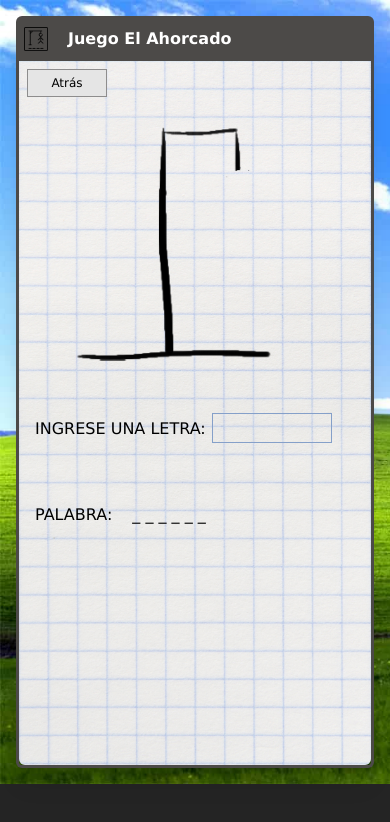
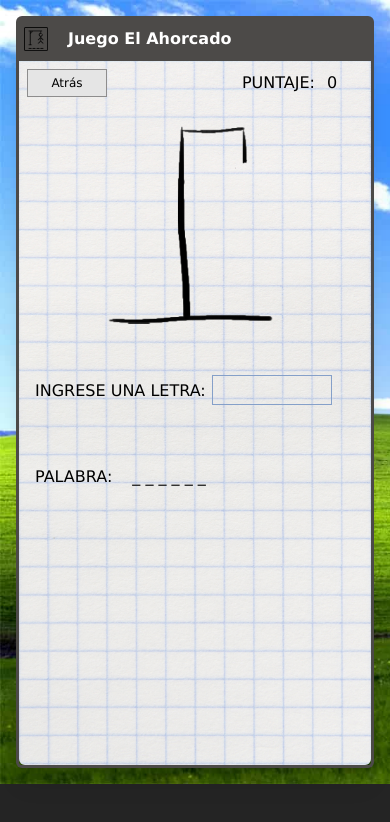
Before and after one commit to QuinSDev/hangman-game-frontend, a React (Vite) app: page /juego-nuevo in a window 390 px wide. Shown: the top 822 px of the page. Built offline with nearby package versions, Linux system fonts and the light colour scheme.

Commit message:
Se ubica el puntaje en la parte superio de la imagen para las resoluciones mobile, y la imágen se vuelve más pequeña y se centra

```diff
--- a/src/components/HangmanImage.jsx
+++ b/src/components/HangmanImage.jsx
@@ -3,8 +3,8 @@ import React from 'react'
 export const HangmanImage = ({ imagesHangman, position }) => {
 
   return (
-    <div id="hangman" className="flex py-4 px-14">
-        <img className='w-52' src={imagesHangman[position]}/>
+    <div id="hangman" className="flex justify-center sm:justify-start py-4 px-14">
+        <img className='w-44 sm:w-52' src={imagesHangman[position]}/>
     </div>
   )
 }
--- a/src/components/NewGame.jsx
+++ b/src/components/NewGame.jsx
@@ -13,28 +13,27 @@ export const NewGame = ({
   scoreGame,
   error,
   inputValue,
-  setInputValue
+  setInputValue,
 }) => {
-
   const [windowWidth, setWindowWidth] = useState(window.innerWidth);
-  const [windowHeight, setWindowHeight] = useState(window.innerHeight)
+  const [windowHeight, setWindowHeight] = useState(window.innerHeight);
 
   useEffect(() => {
     const handleResize = () => {
       setWindowWidth(window.innerWidth);
-      setWindowHeight(window.innerHeight)
+      setWindowHeight(window.innerHeight);
     };
 
-    window.addEventListener('resize', handleResize);
+    window.addEventListener("resize", handleResize);
 
     // Limpiar el evento al desmontar el componente
     return () => {
-      window.removeEventListener('resize', handleResize);
+      window.removeEventListener("resize", handleResize);
     };
   }, []);
 
   const cardStyle = {
-    width: windowWidth <= 600 ? '100%' : '750px',
+    width: windowWidth <= 600 ? "100%" : "750px",
     // height: windowHeight <= 600 ? '100%' : '559px'
   };
 
@@ -59,7 +58,10 @@ export const NewGame = ({
   };
 
   return (
-    <div className="card shadow-xl h-full rounded-md flex flex-col" style={cardStyle}>
+    <div
+      className="card shadow-xl h-full rounded-md flex flex-col"
+      style={cardStyle}
+    >
       <div className="h-12 bg-[#4c4a48] flex justify-start items-center rounded-t-md px-2">
         <img className="w-6 h-6" src={logoHangman} alt="" />
         <h3 className="ml-5 font-semibold text-base text-white">
@@ -71,7 +73,7 @@ export const NewGame = ({
           className="rounded-b-md h-full relative overflow-hidden"
           style={bodyStyle}
         >
-          <div className="flex gap-3 p-2">
+          <div className="flex items-center gap-3 p-2">
             {/* <button
               className="w-24 h-8 text-black text-xs text-center "
               style={bgButton}
@@ -86,6 +88,12 @@ export const NewGame = ({
                 Atrás
               </button>
             </Link>
+            <div className="flex sm:hidden ml-auto">
+              <label htmlFor="" className="text-black">
+                PUNTAJE:
+              </label>
+              <p className="ml-3 w-9 text-black">{scoreGame}</p>
+            </div>
           </div>
           <HangmanImage imagesHangman={ImagesHangman} position={position} />
           <Board
```
